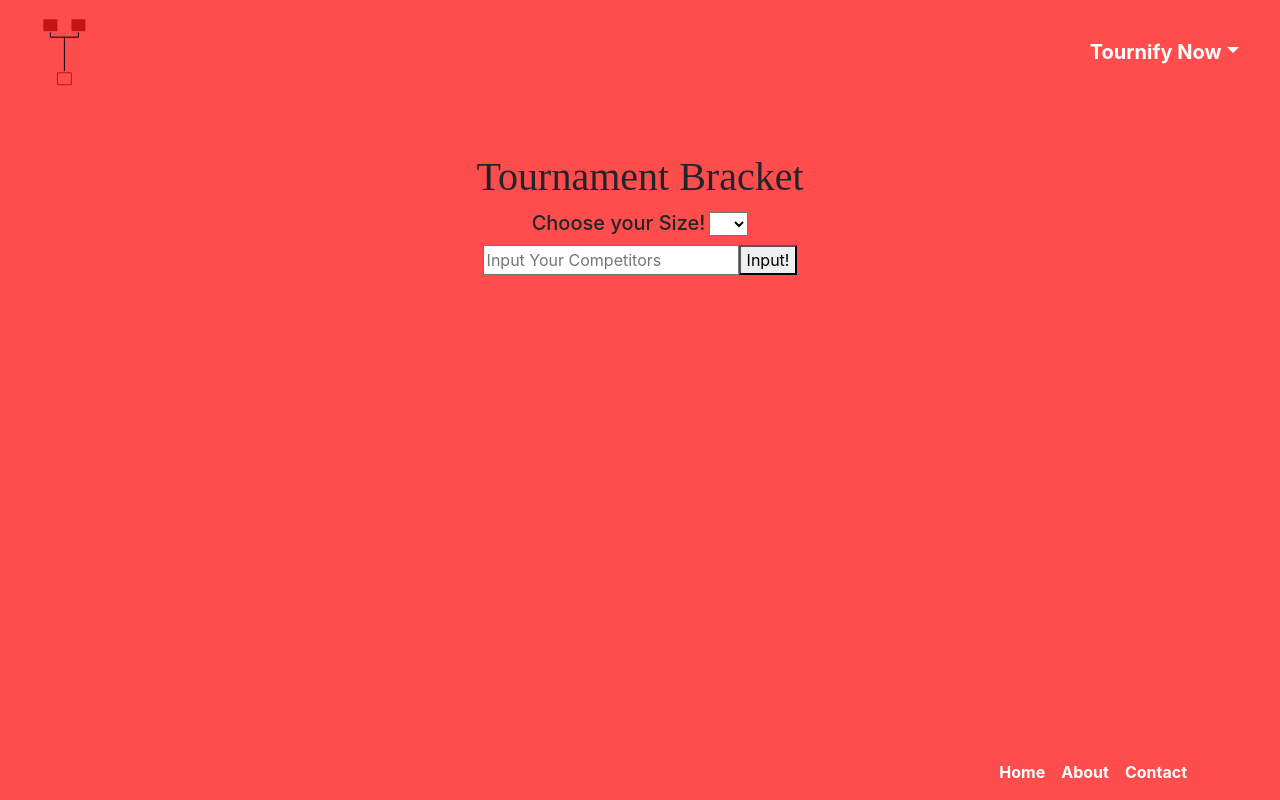
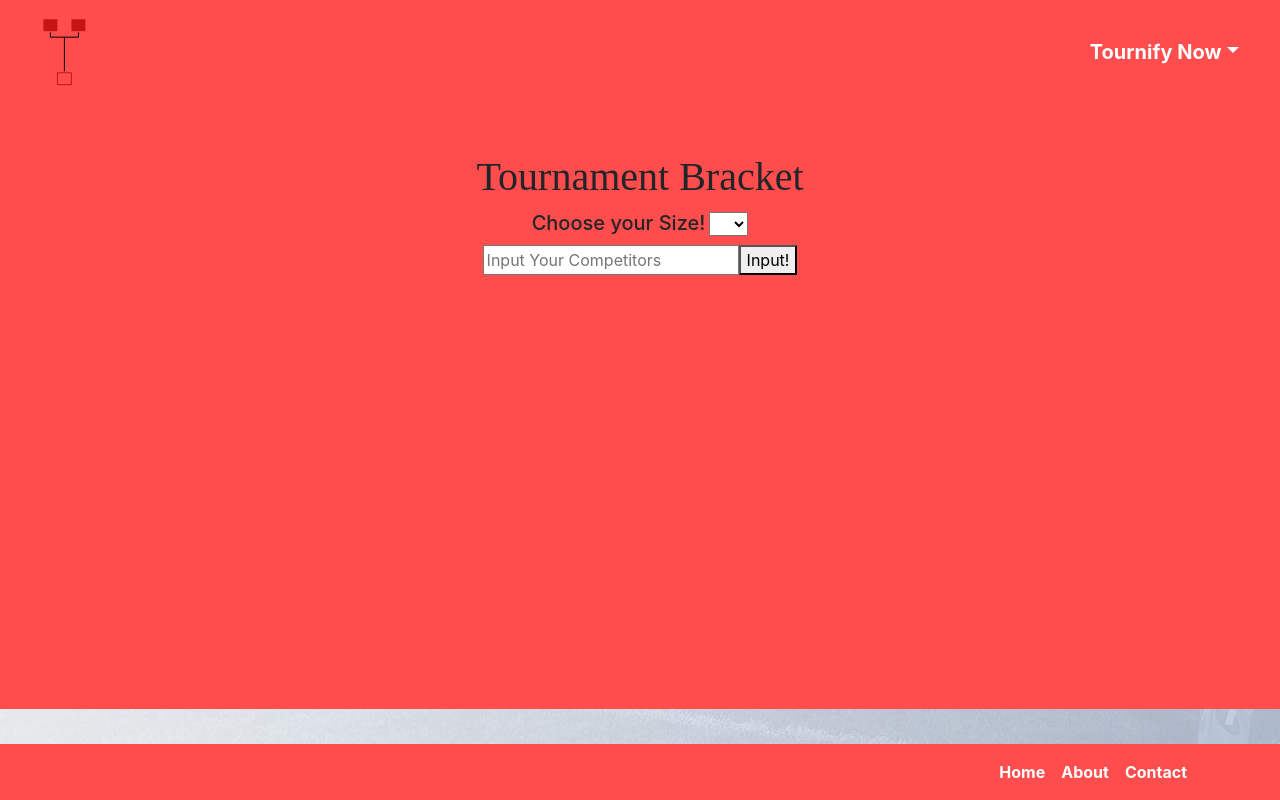
Before and after one commit to webtechxh/DynamicSite, a React (Create React App) app in the folder reactapp/: page /tournify in a window 1280 px wide. Built offline with nearby package versions, Linux system fonts and the light colour scheme; a web font is replaced by a local one.

Commit message:
actually fixed scaling

```diff
--- a/reactapp/src/Tournify.js
+++ b/reactapp/src/Tournify.js
@@ -25,7 +25,7 @@ const Main = styled.div`
   grid-template-rows: ${props => props.mainIndexOfRow};
   background-color: #FF4C4C;
   display: grid;
-  height: 59vh;
+  height: 53vh;
   text-align: center;
 `;
 
```
